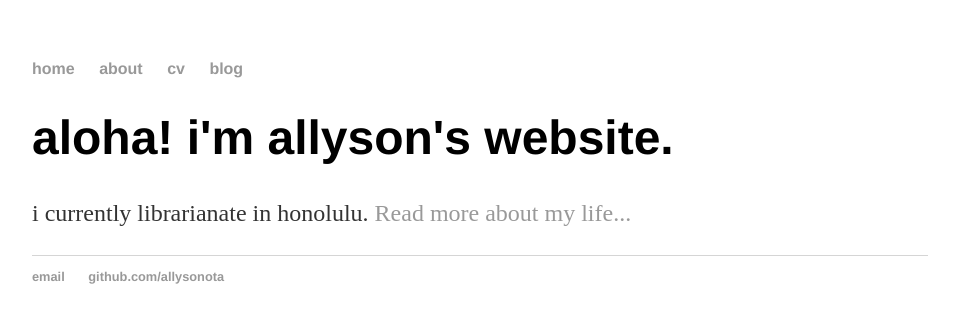
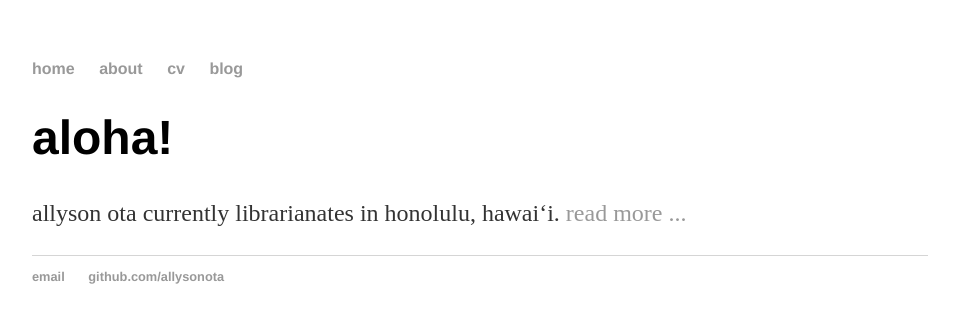
Before and after one commit to allysonota/allysonota.github.io, a Jekyll site: the page built from index.html, in a window 1280 px wide. Shown: the top 323 px of the page, without its empty margins (160-1119 px from the left). Built offline with Jekyll 4.4.1, drawn with Linux system fonts in a browser that asks for light colours.

Commit message:
Update index.html

```diff
--- a/index.html
+++ b/index.html
@@ -1,30 +1,8 @@
-<!DOCTYPE html>
-<html>
-	<head>
-		<title>allyson ota. eats to live.</title>
-		<!-- link to main stylesheet -->
-		<link rel="stylesheet" type="text/css" href="/css/main.css">
-	</head>
-	<body>
-		<nav>
-    		<ul>
-        		<li><a href="/">home</a></li>
-	        	<li><a href="/about">about</a></li>
-        		<li><a href="/cv">cv</a></li>
-        		<li><a href="/blog">blog</a></li>
-    		</ul>
-		</nav>
-		<div class="container">
-    		<div class="blurb">
-        		<h1>aloha! i'm allyson's website.</h1>
-				<p>i currently librarianate in honolulu. <a href="/about">Read more about my life...</a></p>
-    		</div><!-- /.blurb -->
-		</div><!-- /.container -->
-		<footer>
-    		<ul>
-        		<li><a href="mailto:allyson808@gmail.com">email</a></li>
-        		<li><a href="https://github.com/allysonota">github.com/allysonota</a></li>
-			</ul>
-		</footer>
-	</body>
-</html>
+---
+layout: default
+title: allyson ota
+---
+<div class="blurb">
+	<h1>aloha!</h1>
+	<p>allyson ota currently librarianates in honolulu, hawaiʻi. <a href="/about">read more ...</a></p>
+</div><!-- /.blurb -->
```
